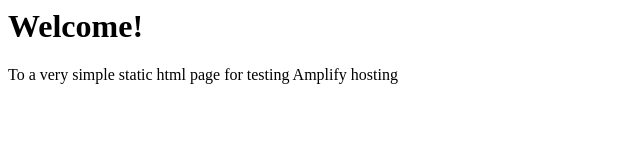
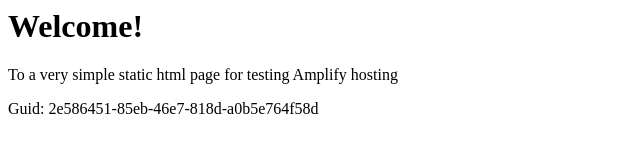
Before and after one commit to aws-aemilia-cdg/Github-PR-Commit-Integration-Test-DoNotTouch-v1-preprod-eu-west-3, a website: page src/index.html in a window 1280 px wide. Shown: the whole page, without its empty margins (0-640 px from the left). Drawn offline with Linux system fonts and the light colour scheme.

Commit message:
commit from integ tests

```diff
--- a/src/index.html
+++ b/src/index.html
@@ -1,3 +1,5 @@
+
+
 <html lang="en">
 
 <head>
@@ -10,6 +12,6 @@
 <body>
     <h1>Welcome!</h1>
     <p>To a very simple static html page for testing Amplify hosting</p>
-</body>
+    <p>Guid: 2e586451-85eb-46e7-818d-a0b5e764f58d</p></body>
 
 </html>
```
